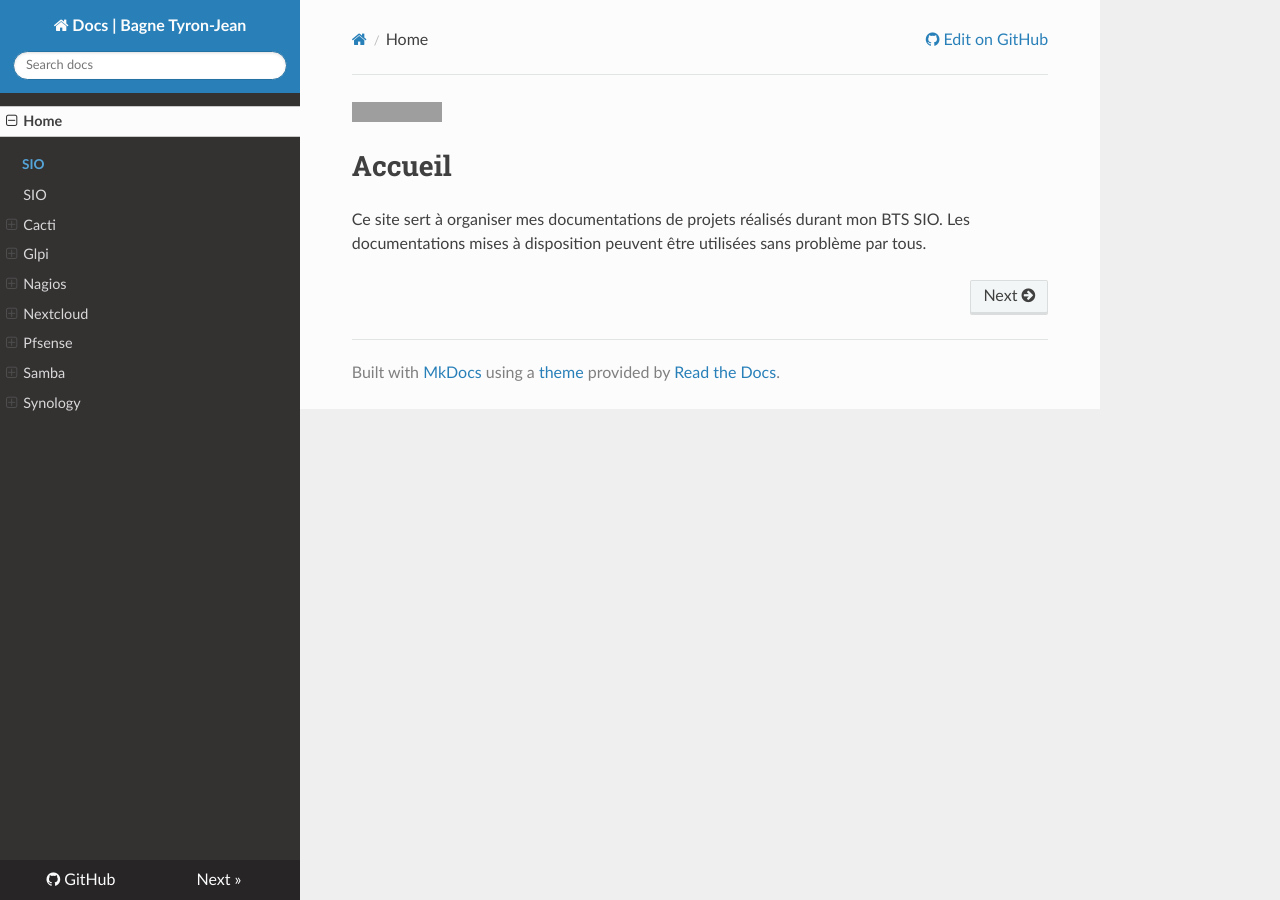
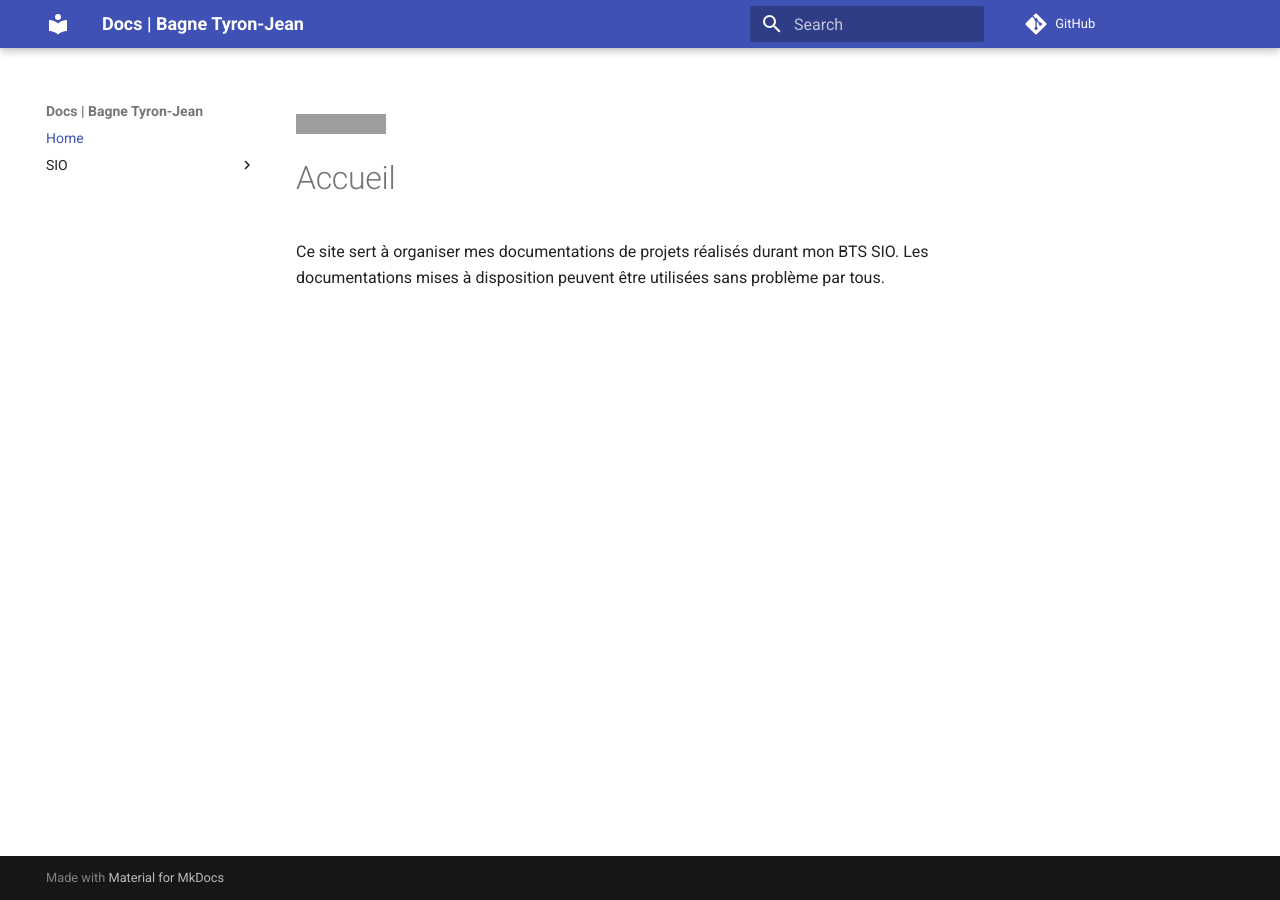
Before and after one commit to wepfen/doc, an MkDocs documentation site: the page built from docs/index.md, in a window 1280 px wide. Built offline with MkDocs 1.6.1 and Material for MkDocs 9.7.7, drawn with Linux system fonts in a browser that asks for light colours; nearby versions of some CDN libraries; comment, search, counter and statistics services are not loaded; grey boxes are pictures that could not be loaded.

Commit message:
Update mkdocs.yml

```diff
--- a/mkdocs.yml
+++ b/mkdocs.yml
@@ -1,11 +1,11 @@
 site_name: Docs | Bagne Tyron-Jean
+site_url: https://tyron-docs.readthedocs.io/
 use_directory_urls: false
 docs_dir: 'docs'
 repo_url: 'https://github.com/1Tyron140/doc'
-edit_uri: 'blob/main/docs/'
 
 theme:
-  name: readthedocs
+  name: material
   highlightjs: true
 plugins:
   - search
@@ -18,12 +18,15 @@
   - markdown_include.include:
       base_path: .
   - admonition
+  - pymdownx.superfences
 
-#nav:
-#    - Home: 'index.md'
-#    - SIO:
-#      - pFsense: 'sio/pfsense/index.md'
-#      - Nextcloud: 'sio/nextcloud/index.md'
-#      - Introduction: 'sio/nextcloud/introduction.md'
-#      - Installation: 'sio/nextcloud/installation.md'
-#      - GLPI: 'sio/glpi/index.md'
+
+nav:
+    - Home: 'index.md'
+    - SIO:
+        - Nextcloud:
+            Introduction: 'sio/nextcloud/introduction.md'
+            Installation: 'sio/nextcloud/installation.md'
+            Confiuration: 'sio/nextcloud/configuration.md'
+        - pFsense: 'sio/pfsense/index.md'
+        - GLPI: 'sio/glpi/index.md'
```
